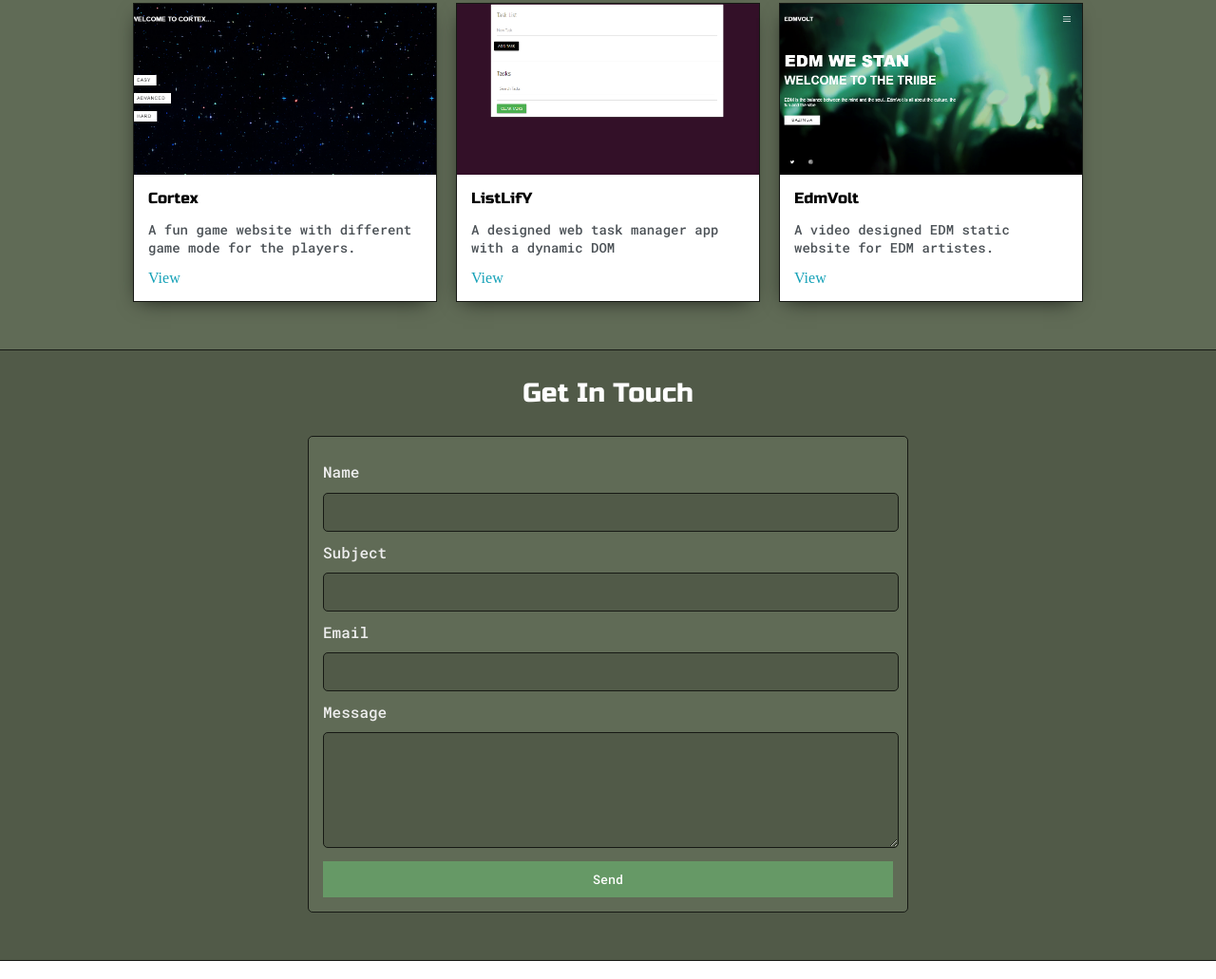
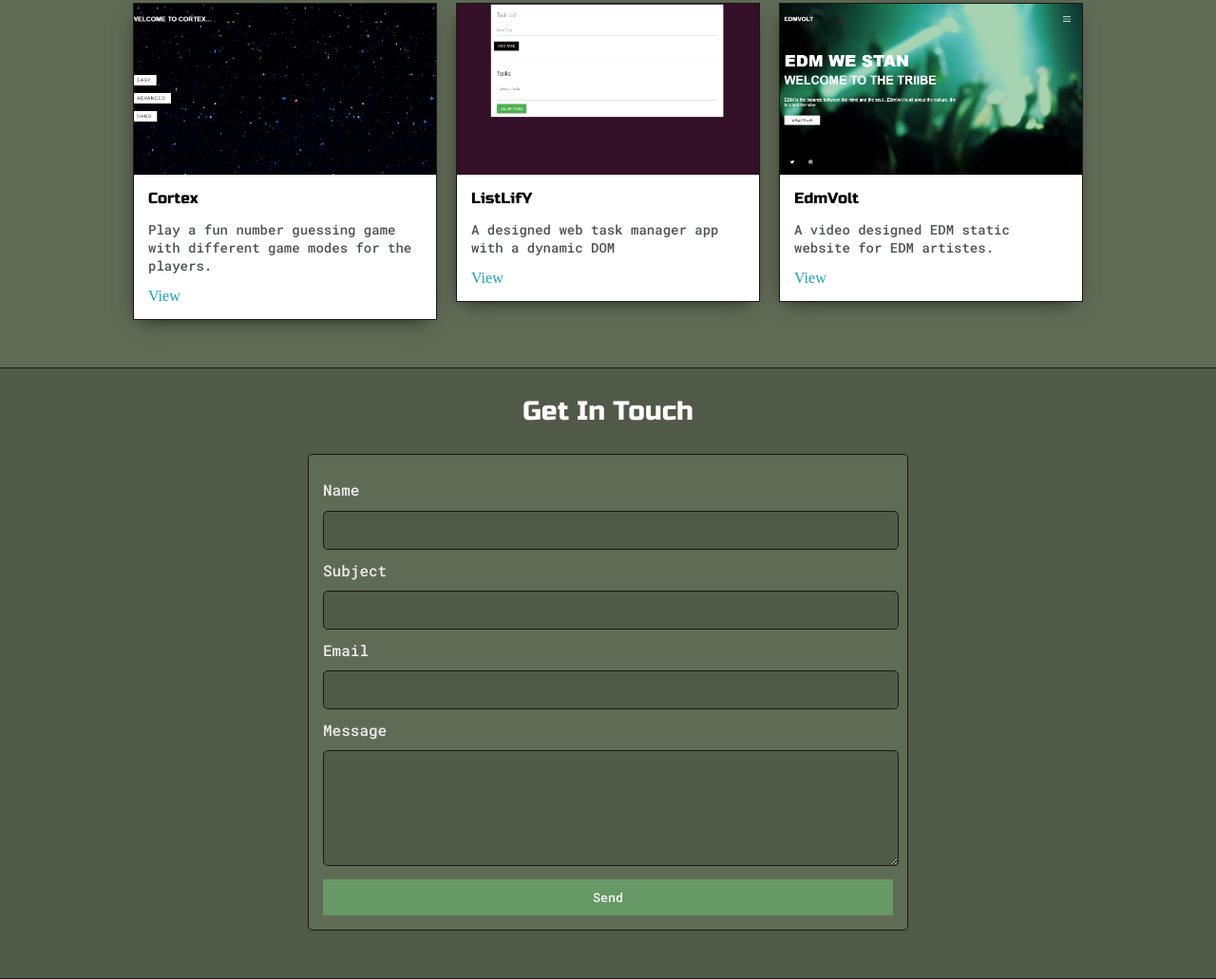
Before and after one commit to Onlygideon/portfolio-vs1, a plain HTML site: page index.html in a window 1280 px wide. Shown: the part 1388-2419 px from the top of the page at 95% size. Drawn offline with Linux system fonts and the light colour scheme.

Commit message:
Update index.html

```diff
--- a/index.html
+++ b/index.html
@@ -137,7 +137,7 @@
                         <img class="thumbnail" src="images/image1.PNG">
                         <div class="post-preview">
                             <h6 class="post-title">Cortex</h6>
-                            <p class="post-intro">A fun game website with different game mode for the players.</p>
+                            <p class="post-intro">Play a fun number guessing game with different game modes for the players.</p>
                             <a target="_blank" href="https://onlygideon.github.io/cortex/">View</a>
                         </div>
                     </div>
```
